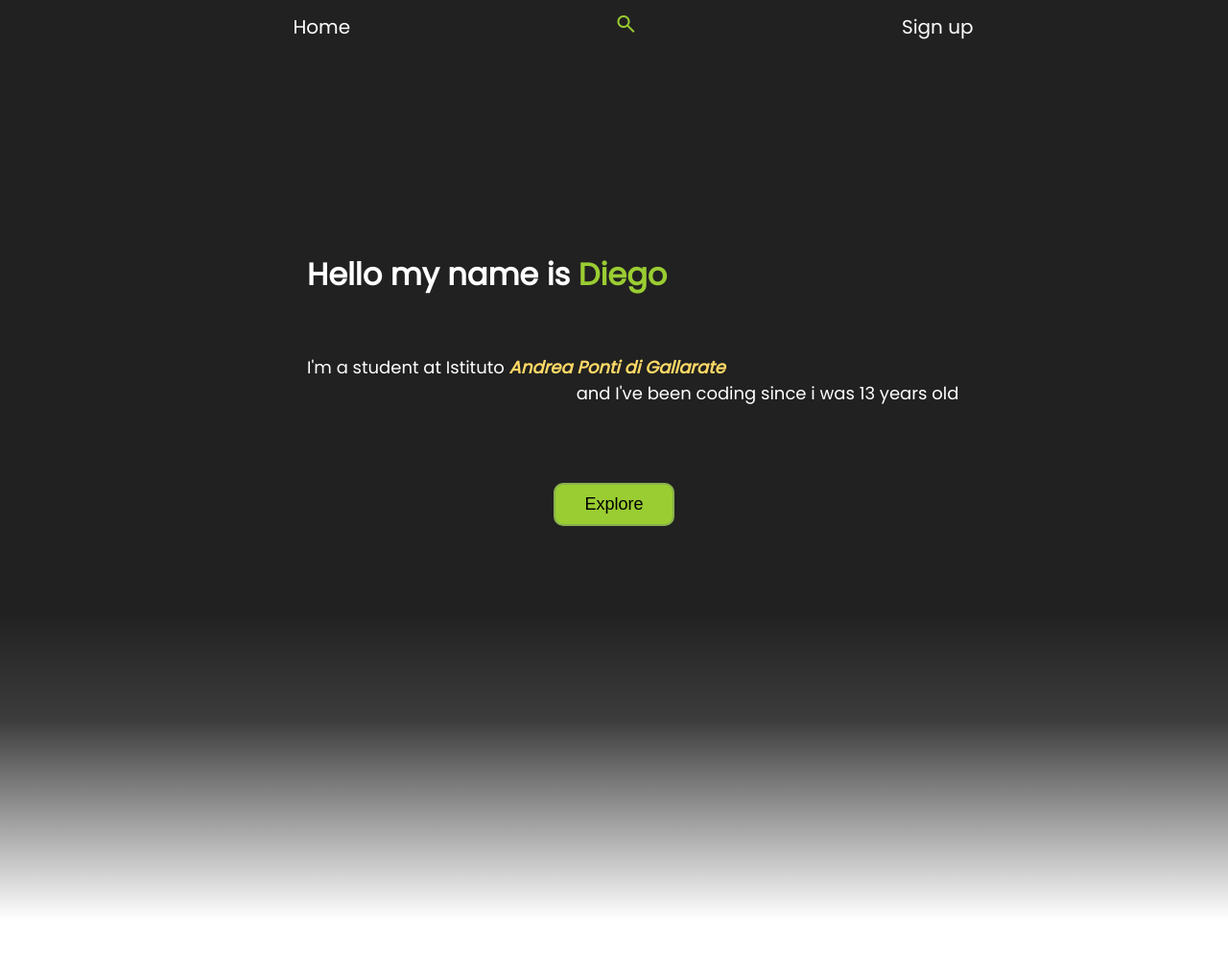
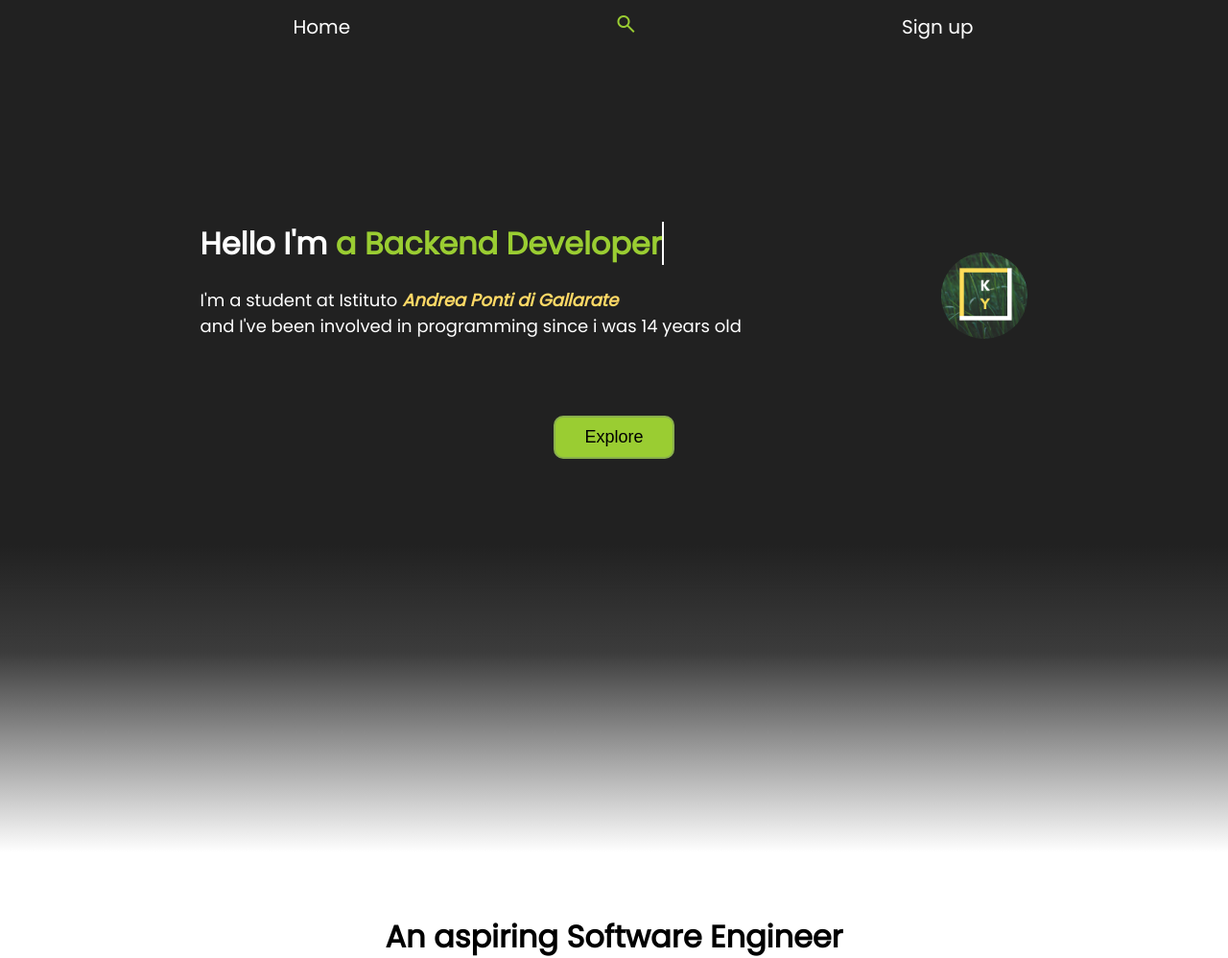
Before and after one commit to KyoozCPR/Portfolio-website, a Django app: page / in a window 1280 px wide. Shown: the top 998 px of the page at 96% size. Run offline with Django 4.2, Linux system fonts and the light colour scheme.

Commit message:
completed a restyling of the home page 🚀

```diff
--- a/PollsApp/templates/PollsApp/home/index.html
+++ b/PollsApp/templates/PollsApp/home/index.html
@@ -29,21 +29,87 @@
         location.href = "{% url 'contacts' %}";
     }
 
+    var TxtType = function(el, toRotate, period) {
+        this.toRotate = toRotate;
+        this.el = el;
+        this.loopNum = 0;
+        this.period = parseInt(period, 10) || 2000;
+        this.txt = '';
+        this.tick();
+        this.isDeleting = false;
+    };
+
+    TxtType.prototype.tick = function() {
+        var i = this.loopNum % this.toRotate.length;
+        var fullTxt = this.toRotate[i];
+
+        if (this.isDeleting) {
+        this.txt = fullTxt.substring(0, this.txt.length - 1);
+        } else {
+        this.txt = fullTxt.substring(0, this.txt.length + 1);
+        }
+
+        this.el.innerHTML = '<span class="wrap">'+this.txt+'</span>';
+
+        var that = this;
+        var delta = 200 - Math.random() * 100;
+
+        if (this.isDeleting) { delta /= 2; }
+
+        if (!this.isDeleting && this.txt === fullTxt) {
+        delta = this.period;
+        this.isDeleting = true;
+        } else if (this.isDeleting && this.txt === '') {
+        this.isDeleting = false;
+        this.loopNum++;
+        delta = 500;
+        }
+
+        setTimeout(function() {
+        that.tick();
+        }, delta);
+    };
+
+    window.onload = function() {
+        var elements = document.getElementsByClassName('typewrite');
+        for (var i=0; i<elements.length; i++) {
+            var toRotate = elements[i].getAttribute('data-type');
+            var period = elements[i].getAttribute('data-period');
+            if (toRotate) {
+              new TxtType(elements[i], JSON.parse(toRotate), period);
+            }
+        }
+        // INJECT CSS
+        var css = document.createElement("style");
+        css.type = "text/css";
+        css.innerHTML = ".typewrite > .wrap { border-right: 0.08em solid #fff}";
+        document.body.appendChild(css);
+    };
+
 </script>
+<style>
+   .typewrite{
+    color: yellowgreen
+   }
+</style>
 <div id="main-container-wrap">
     {% if request.session.Authenticated_Message %}
         <div id="allert">
             <p>{{ request.session.Authenticated_Message}}</p>
         </div>
     {% endif %}
-    <div class="Description">
+    <div class="Description-wrapper">
+        <div>
+            <h1 id="Name">Hello I'm <a href="" class="typewrite" data-period="2000" data-type='[ "Diego ", "a Backend Developer ", "a Musician "]'><span class="wrap"> </span></a></h1>
+            <div id="Statement">
+                <p style="display:inline-block; margin: 0;">I'm a student at Istituto</p>
+                <a id="link" href="https://www.iisponti.edu.it/"><i>Andrea Ponti di Gallarate</i></a><br>
+                <p style="margin: 0; display: inline-block">and I've been involved in programming since i was 14 years old</p>
+            </div>
+        </div>
 
-        <h1 id="Name">Hello my name is <p style="color: yellowgreen; display:inline-block">Diego</p></h1>
-        <div id="Statement">
-            <p style="display:inline-block; margin: 0;">I'm a student at Istituto</p>
-            <a id="link" href="https://www.iisponti.edu.it/"><i>Andrea Ponti di Gallarate</i></a>
-            <p style="margin:0">and I've been coding since i was 13 years old</p>
-        </div>
+
+        <img src="{% static 'images/logotech.png' %}" height="90px" width="90px">
     </div>
 
     <div class="popup_selector">
--- a/static/css/index.css
+++ b/static/css/index.css
@@ -13,18 +13,28 @@
 
 }
 
-.Description {
-    margin-left: 25%;
+.Description-wrapper {
+
+    display: flex;
+    justify-content: space-evenly;
+    align-items: flex-end;
+
 
 }
 
-.Description #Name {
+.Description-wrapper img {
+    border-radius: 50px;
+    margin-top: 25px;
+
+}
+
+.Description-wrapper #Name {
     margin-top: 5em;
 }
 
-.Description #Statement {
+#Statement {
     font-size: 18px;
-    margin-top: 1.5em;
+
 }
 
 
```
Also changed, not shown: collected_static_files/css/index.css (+16 -5 lines).
